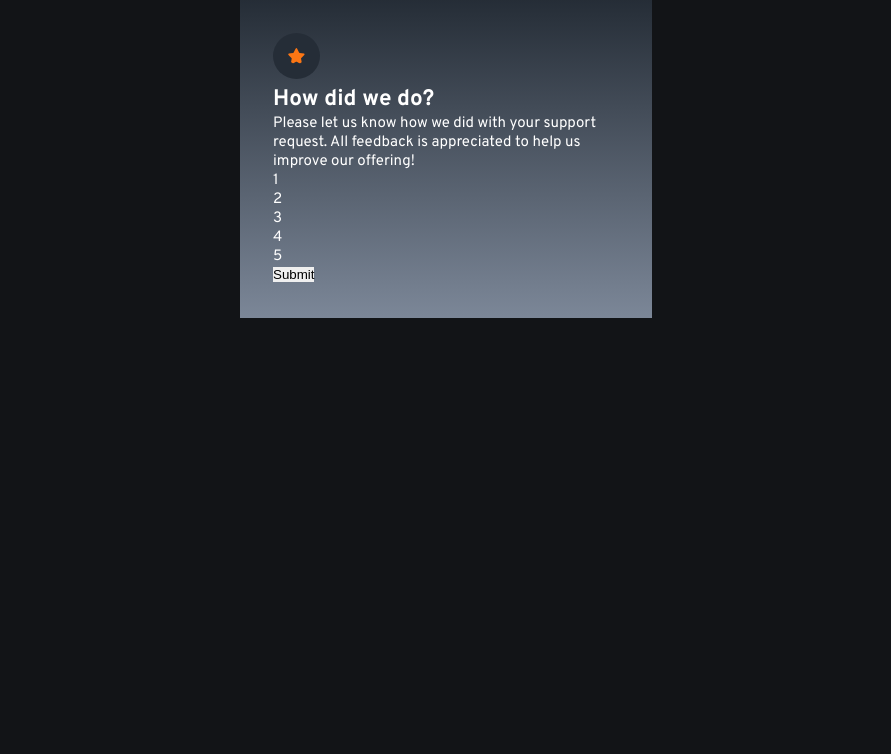
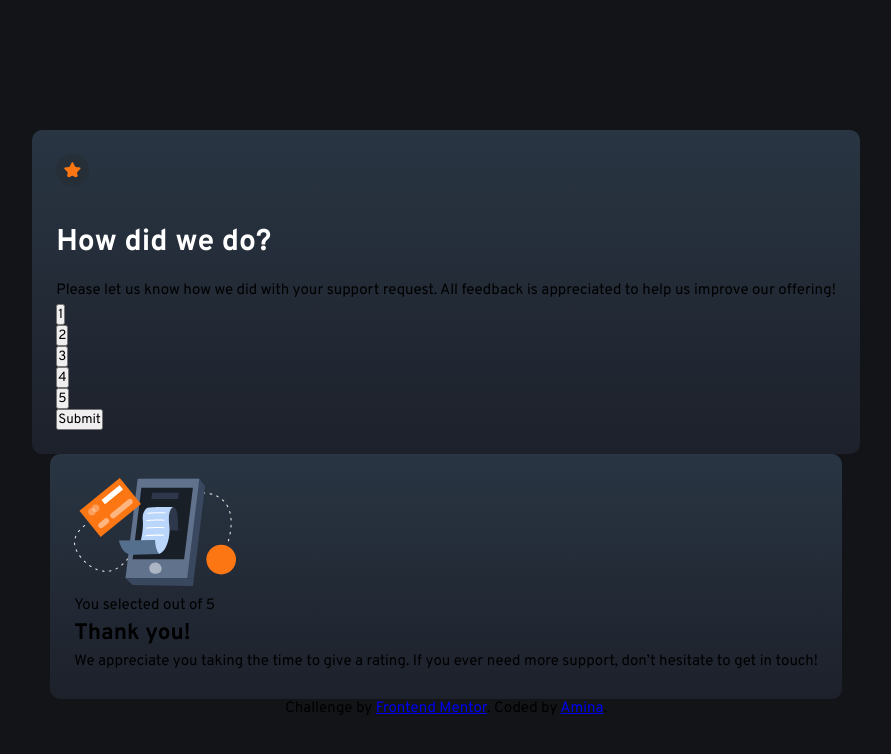
Before and after one commit to amina-work/ratings_card, a plain HTML site: page index.html in a window 1280 px wide. Shown: the whole page, without its empty margins (194-1085 px from the left). Drawn offline with Linux system fonts and the light colour scheme.

Commit message:
new additions to html & scss added a javascript file

```diff
--- a/design/styles.scss
+++ b/design/styles.scss
@@ -1,45 +1,63 @@
-//variables
+/* Variables */
 $orange: hsl(25, 97%, 53%);
 $white: hsl(0, 0%, 100%);
 $lightGrey: hsl(217, 12%, 63%);
 $mediumGrey: hsl(216, 12%, 54%);
-$darkBlue: hsl(213, 19%, 18%);
+$darkBlue: hwb(213 15% 78%);
 $veryDarkBlue: hsl(216, 12%, 8%);
 
-//General
+/* General */
 *{
     margin: 0;
     padding: 0;
-    border: none;
     box-sizing: border-box;
 }
+body{
+    background-color: $veryDarkBlue;
+    font-family: 'Overpass', sans-serif;
+    font-size: 15px;
+    margin: 1.5rem;
+    display: flex;
+    flex-direction: column;
+    align-items: center;
+    justify-content: center;
+    min-height: 100vh;
 
-body{
-    background: $veryDarkBlue;
-    color: $white;
-    font-size: 15px;
-    font-family: 'Overpass', sans-serif;
-    display: flex;
-    justify-content: center;
-    align-items: center;
+    button{
+        font-family: inherit;
+    }
+
+    ul{
+        list-style-type: none;
+    }
+
+    p{
+        line-height: 1.8;
+    }
+}
+
+.main__container, .thank-you{
+    background-image: linear-gradient(rgb(41, 53, 67), hsl(223, 19%, 14%));
+    padding: 1.5rem;
+    border-radius: 0.625rem;
+}
+
+/* Rating state */
+.main__container{
+    img{
+        background-color: $darkBlue;
+        padding: 0.5rem;
+        border-radius: 50%;
+    }
+    h1{
+        color: $white;
+        margin: 2rem 0 1rem;
+    }
 }
 
 
-/* The Rating card */
-.rating{
-    padding: 33px;
-    width: 412px;
-    background-image: linear-gradient($darkBlue, $mediumGrey);
-    &__container{
-        .star-icon img{
-            background-color: $darkBlue;
-            padding: 15px;
-            border-radius: 50%;
-        }
-    }
-}
+/* Thank you state */
 
-/* The Thank you card */
-.thankyou{
-    display: none;
-}
+
+
+/* Attribution */
--- a/index.html
+++ b/index.html
@@ -19,45 +19,46 @@
 <body>
 
   <!-- Rating state start -->
-  <section class="rating">
-    <div class="rating__container">
-      <div class="star-icon">
+  <div class="main__container">
     <img src="./images/icon-star.svg" alt="">
-      </div>
-      <div class="text">
     <h1>How did we do?</h1>
     <p>
       Please let us know how we did with your support request. All feedback is appreciated
       to help us improve our offering!
     </p>
+    <ul>
+      <li><button class="btn">1</button></li>
+      <li><button class="btn">2</button></li>
+      <li><button class="btn">3</button></li>
+      <li><button class="btn">4</button></li>
+      <li><button class="btn">5</button></li>
+    </ul>
+    <button class="btn-submit">Submit</button>
   </div>
-      <div class="ratings">
-        <div>1</div>
-        <div>2</div>
-        <div>3</div>
-        <div>4</div>
-        <div>5</div>
-      </div>
-      <button class="btn">Submit</button>
-    </div>
-  </section>
-
   <!-- Rating state end -->
 
   <!-- Thank you state start -->
 
-  <section class="thankyou">
-    You selected <!-- Add rating here --> out of 5
+  <div class="thank-you">
+    <img src="./images/illustration-thank-you.svg" alt="">
+    <p>You selected <!-- Add rating here --> out of 5</p>
 
-    Thank you!
+    <h2>Thank you!</h2>
 
-    We appreciate you taking the time to give a rating. If you ever need more support,
-    don’t hesitate to get in touch!
-  </section>
+    <p>We appreciate you taking the time to give a rating. If you ever need more support,
+      don’t hesitate to get in touch!</p>
+  </div>
 
   <!-- Thank you state end -->
 
+  <!-- Attribution -->
+  <div class="attribution">
+    Challenge by <a href="https://www.frontendmentor.io?ref=challenge" target="_blank">Frontend Mentor</a>.
+    Coded by <a href="https://github.com/amina-work">Amina</a>.
+  </div>
+  <!-- Attribution end -->
 
+  <script src="./app.js"></script>
 
 </body>
 </html>
```
Also changed, not shown: app.js (added), design/styles.css, 1 other file. Lines whose indentation alone changed are shown as unchanged.
